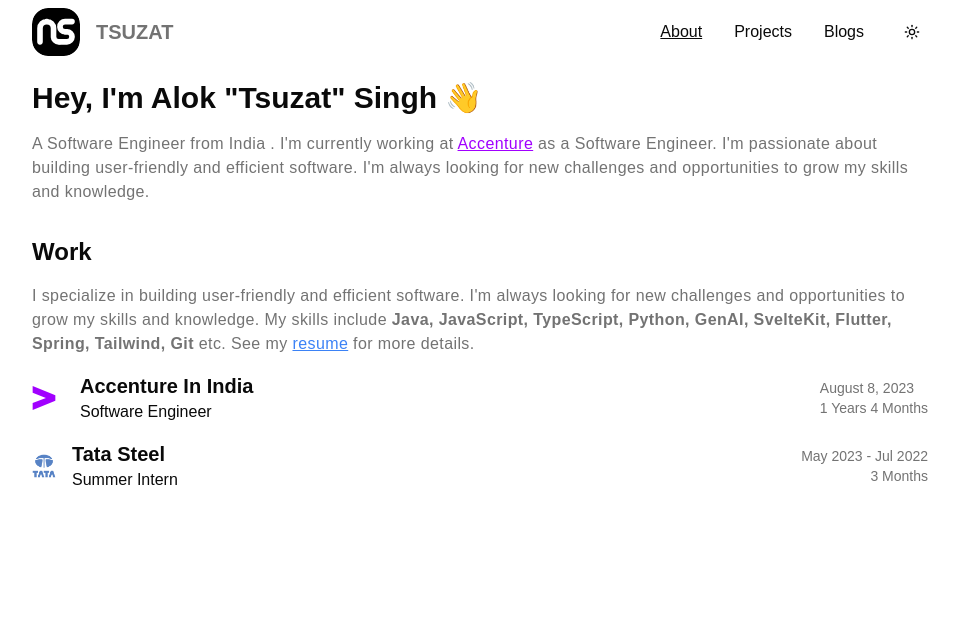
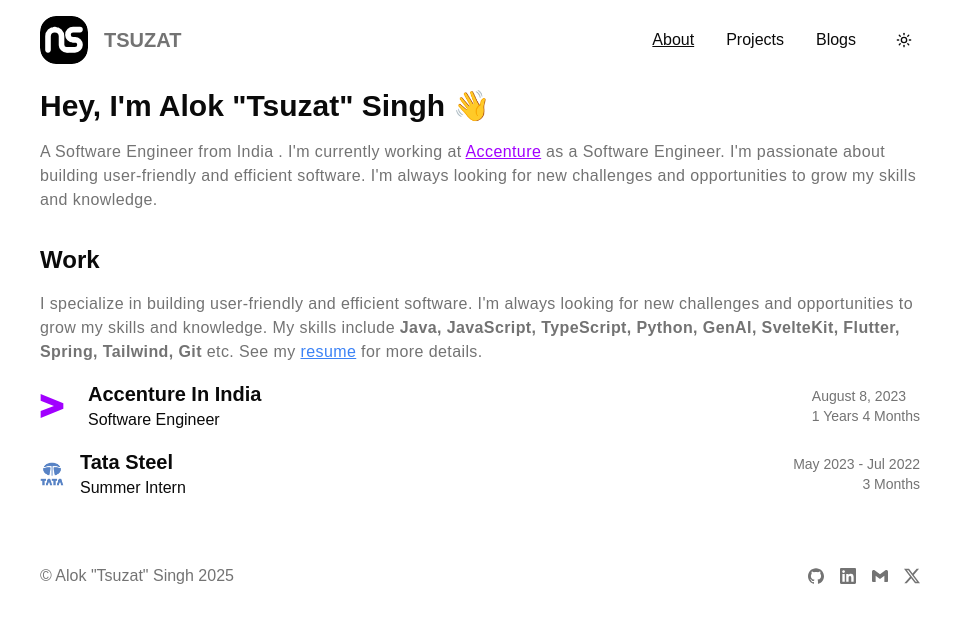
Before and after one commit to Tsuzat/tsuzat.com, a SvelteKit app: page /about in a window 1280 px wide. Shown: the top 622 px of the page, without its empty margins (160-1119 px from the left). Built offline with nearby package versions, Linux system fonts and the light colour scheme.

Commit message:
add: Padding in main layout

```diff
--- a/src/routes/+layout.svelte
+++ b/src/routes/+layout.svelte
@@ -3,6 +3,7 @@
 	import '../app.css';
 	import { ModeWatcher } from 'mode-watcher';
 	import Navbar from '$lib/components/custom/navbar.svelte';
+	import Footer from '$lib/components/custom/footer.svelte';
 	let { children } = $props();
 </script>
 
@@ -20,7 +21,8 @@
 </svelte:head>
 
 <ModeWatcher />
-<div class="m-auto max-w-4xl">
+<div class="m-auto max-w-4xl p-2">
 	<Navbar />
 	{@render children()}
+	<Footer />
 </div>
```
